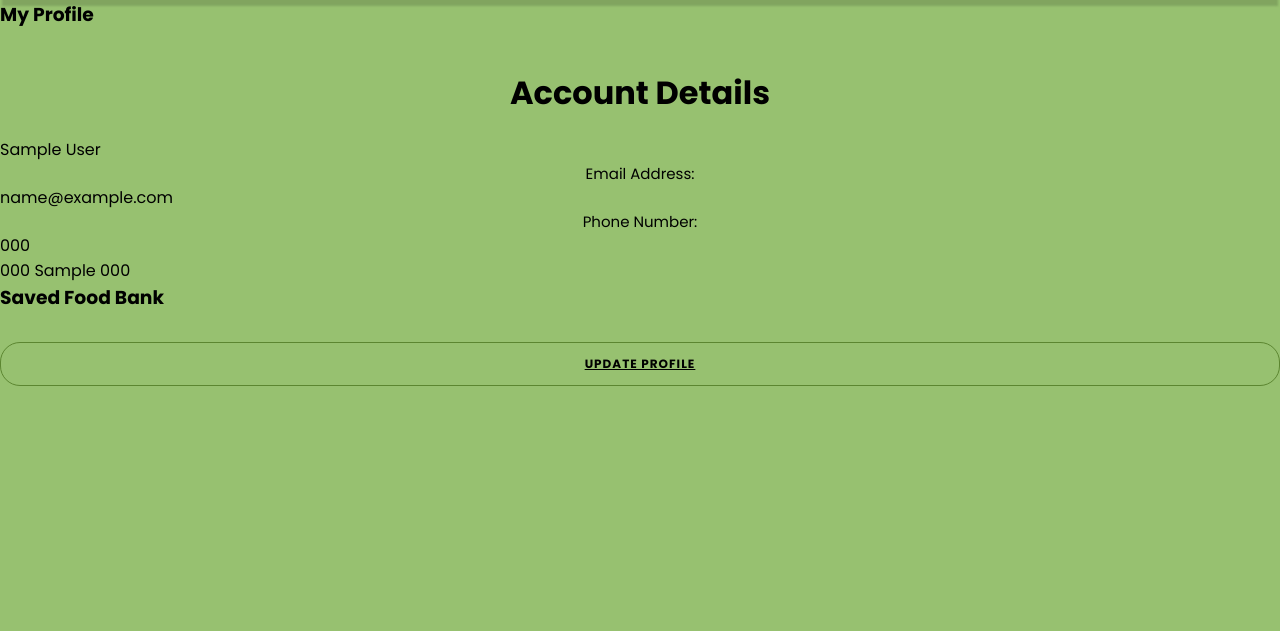
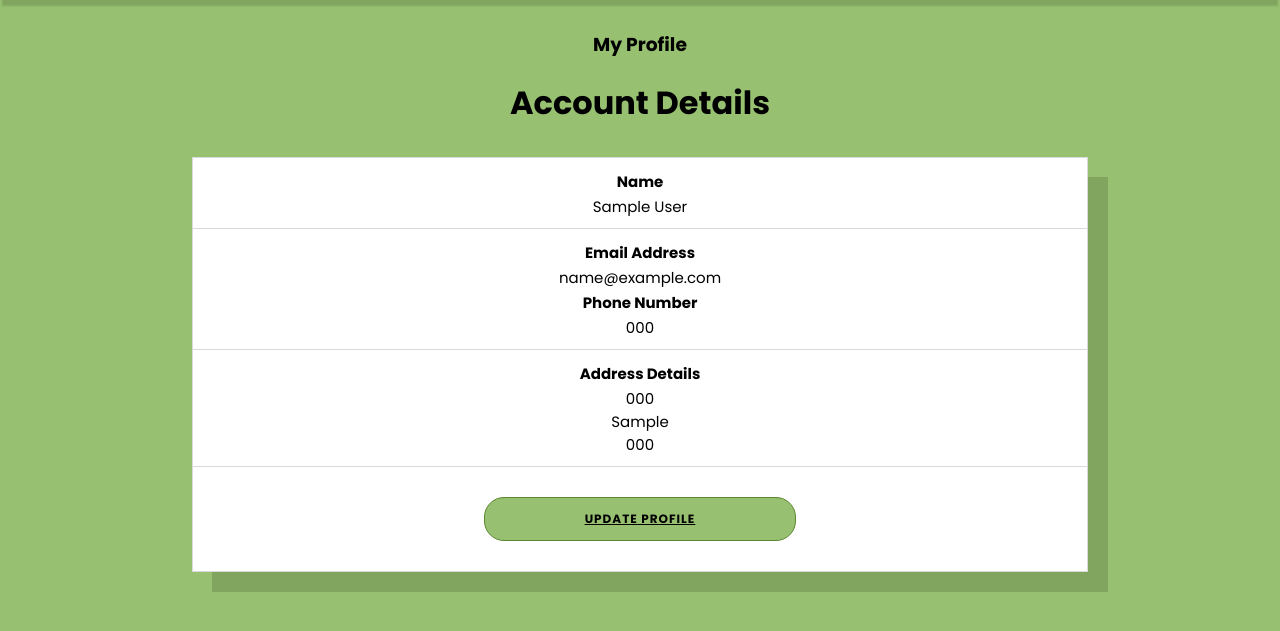
Before and after one commit to sclay-ncl/CSC2033-Food-Bank-Project, a Flask app: page /profile in a window 1280 px wide. Shown: the part 95-726 px from the top of the page. Run offline with Flask 2, Linux system fonts and the light colour scheme; a user stored in the database is signed in; tables that the repository leaves empty hold one stand-in row (values such as "Sample post"); some libraries are stand-ins or nearby versions.

Commit message:
Adding CSS to the profiles and making them appropriate for each user role

```diff
--- a/static/styles.css
+++ b/static/styles.css
@@ -101,20 +101,48 @@ nav .navbar-item{
     display: block;
 }
 
-.dropdown-content a:hover {background-color: #97c170; border-radius: 5px}
+.dropdown-content a:hover {
+    background-color: #97c170;
+    border-radius: 5px
+}
 
-.dropdown:hover .dropdown-content {display: block;}
+.dropdown:hover .dropdown-content {
+    display: block;
+}
 
-.dropdown:hover .dropbtn {background-color: #97c170;}
+.dropdown:hover .dropbtn {
+    background-color: #97c170;
+}
 
 /* Header */
 h1 {
-    padding: 40px 20px 20px 20px;
+    padding: 10px ;
     text-align: center;
     color: black;
 }
 
+h3 {
+    text-align: center;
+    padding: 30px 10px 10px 10px;
+}
+
 /* Body */
+body {
+    background-color: #97c170;
+}
+
+p {
+    font: 15px Poppins, sans-serif;
+    color: black;
+}
+
+p.page-header {
+    font-size: 20px;
+    text-align: center;
+    color: #a9a9a9;
+    text-decoration: underline;
+}
+
 #map {
     top: 20px;
     height: 350px;
@@ -286,7 +314,8 @@ input::placeholder {
 	text-transform: uppercase;
     cursor: pointer;
     display: block;
-    margin: 30px auto 0;
+    margin: 30px auto ;
+    width: 35%;
 }
 
 .fb-button{
@@ -316,23 +345,65 @@ button:active {
 	transform: scale(0.95);
 }
 
-body {
-    background-color: #97c170;
+/* Profile page */
+.profile-display{
+    border: thin solid rgba(0, 0, 0, .15);
+    text-align: center;
+    margin: 20px auto;
+    background-color: white;
+    align-content: center;
+    position: relative;
+    width: 70%;
+    height: 75%;
+    box-shadow: 20px 20px rgba(0,0,0,.15);
+    font-size: 15px;
 }
 
-p {
-    font: 15px Poppins, sans-serif;
-    text-align: center;
-    color: black;
-
+.form-header{
+    font-weight: bold;
+    padding: 2px;
 }
 
-p.page-header {
-    font-size: 20px;
-    text-align: center;
-    color: #a9a9a9;
-    text-decoration: underline;
+.name-details{
+    padding: 10px;
+    border-bottom: solid rgba(0,0,0,.15);
+    border-bottom-width: thin;
+}
 
+.contact-details{
+    padding: 10px;
+    border-bottom: solid rgba(0,0,0,.15);
+    border-bottom-width: thin;
+}
+
+.address-details{
+    padding: 10px;
+    border-bottom: solid rgba(0,0,0,.15);
+    border-bottom-width: thin;
+}
+
+.fb-preference{
+    padding: 10px;
+    border-bottom: solid rgba(0,0,0,.15);
+    border-bottom-width: thin;
+}
+
+.notification{
+    padding: 10px;
+    border-bottom: solid rgba(0,0,0,.15);
+    border-bottom-width: thin;
+}
+
+.diet_req{
+    padding: 10px;
+    border-bottom: solid rgba(0,0,0,.15);
+    border-bottom-width: thin;
+}
+
+.their-appointments{
+    padding: 10px;
+    border-bottom: solid rgba(0,0,0,.15);
+    border-bottom-width: thin;
 }
 
 .index-main-banner {
@@ -395,3 +466,9 @@ p.page-header {
     text-decoration: underline;
     text-decoration-thickness: 4px;
 }
+
+.manage-addresses{
+    position: relative;
+    text-align: center;
+    padding: 0.5rem;
+}
--- a/templates/profile.html
+++ b/templates/profile.html
@@ -7,53 +7,56 @@
         <h3> My Profile </h3>
         <h1> Account Details </h1>
 
+    <div class="profile-display">
         <div class="name-details">
+        <p class="form-header"> Name </p>
         {{ current_user.first_name }} {{ current_user.last_name}}
         </div>
 
         <div class="contact-details">
-        <p> Email Address:</p>
+        <p class="form-header"> Email Address </p>
         {{ current_user.email }}
-        <p> Phone Number:</p>
+        <p class="form-header"> Phone Number </p>
         {{ current_user.phone_number}}
         </div>
 
         <div class="address-details">
-
-        {{ current_user.number_and_road}}
-        {{ current_user.town }}
+        <p class="form-header"> Address Details </p>
+        {{ current_user.number_and_road}} <br>
+        {{ current_user.town }} <br>
         {{ current_user.postcode }}
         </div>
 
+        {% if current_user.role=='donor' or current_user.role=='collector' %}
         <div class="fb-preference">
-        <h3> Saved Food Bank</h3>
+        <p class="form-header"> Saved Food Bank: </p>
         </div>
+        {% endif %}
 
         {% if current_user.role=='donor' %}
         <div class="notification">
-        <p> Food Banks sending you notifications:</p>
-        <p>Type of notification:</p>
+        <p class="form-header"> Food Banks sending you notifications: </p>
+        <p class="form-header">Type of notification: </p>
         </div>
         {% endif %}
 
         {% if current_user.role=='collector' %}
         <div class="diet_req">
-        <h3>Dietary Requirements</h3>
+        <p class="form-header">Dietary Requirements: </p>
         </div>
         {% endif %}
 
 
         {% if current_user.role=='collector' %}
         <div class="their-appointments">
-        <p> Date </p>
-        <p> Appointment Number</p>
+        <p class="form-header"> Date: </p> <p class="form-header"> Appointment Number: </p>
         </div>
         {% endif %}
 
         <a href="{{ url_for('users.update_profile') }}" class="button">
-                        Update Profile
-                    </a>
-
+            Update Profile
+        </a>
     {% endif %}
+    </div>
 
 {% endblock %}
```
Lines whose indentation alone changed are shown as unchanged.
